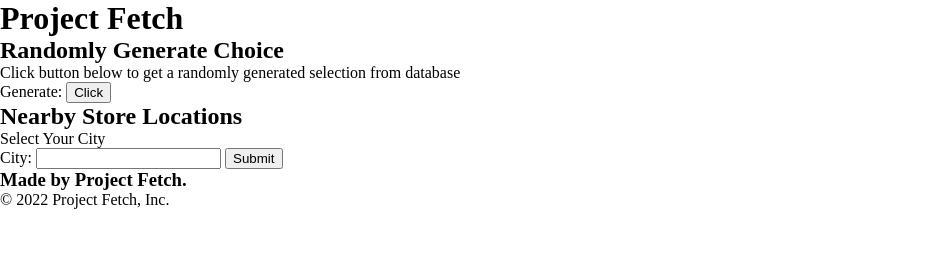
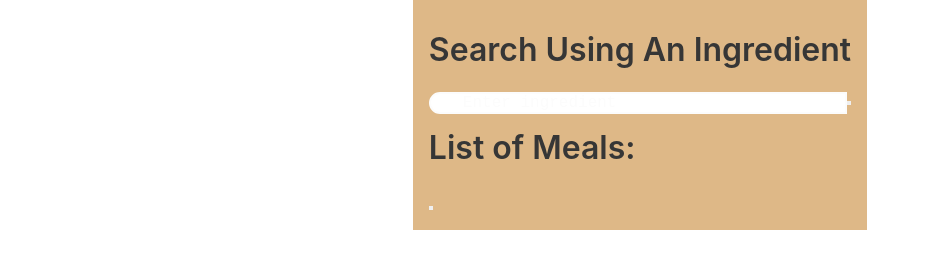
Before and after one commit to nickporjonathan/nujj, a plain HTML site: page index.html in a window 1280 px wide. Shown: the whole page, without its empty margins (0-930 px from the left). Drawn offline with nearby package versions, Linux system fonts and the light colour scheme; files that its build step writes are made by us from their sources.

Commit message:
first css

```diff
--- a/assets/css/style.css
+++ b/assets/css/style.css
@@ -1,3 +1,87 @@
 * {
   margin: 0;
+  padding: 0;
+  box-sizing: border-box;
 }
+
+:root {
+  --russet: #fcfcfc;
+  --russet-dark: #bcbcbc;
+}
+
+body {
+  font-weight: 250;
+  font-size: 1rem;
+  line-height: 1.5;
+  font-family: arial;
+}
+
+/* button */
+.btn {
+  outline: 0;
+  cursor: pointer;
+  font-size: 1rem;
+  font-family: "Courier New", Courier, monospace;
+}
+.text {
+  opacity: 0.5;
+}
+.title {
+  margin-bottom: auto;
+  font-size: large;
+}
+
+/*  */
+.container {
+  min-height: 90vh;
+}
+.meal-wrap {
+  max-width: fit-content;
+  margin: 0 auto;
+  padding: 1rem;
+  background: burlywood;
+  text-align: justify;
+}
+.search-meal {
+  margin: 1rem 0;
+}
+.search-meal cite {
+  font-size: medium;
+}
+.meal-search-field {
+  margin: 1rem 0;
+  display: flex;
+  align-items: center;
+}
+.search-control,
+.search-btn {
+  width: 120%;
+}
+.search-control {
+  padding: 0 2rem;
+  font-size: 1rem;
+  font-family: "Courier New", Courier, monospace;
+  outline: 0rem;
+  border: 2px solid var(--russet);
+  color: var(--russet);
+  border-top-left-radius: 1.8rem;
+  border-bottom-left-radius: 1.8rem;
+}
+.search-control::placeholder {
+  color: var(--russet);
+}
+.search-btn {
+  width: 60px;
+  height: 60px;
+  font-size: 2rem;
+  background: var(--russet);
+  color: aliceblue;
+  border: blue;
+  border-top-right-radius: 1rem;
+  border-bottom-right-radius: 1rem;
+  transition: all 0.5s linear;
+  -moz-transition: all 0.5s linear;
+  -webkit-transition: all 0.5s linear;
+  -ms-transition: all 0.5s linear;
+  -o-transition: all 0.5s linear;
+}
--- a/index.html
+++ b/index.html
@@ -1,52 +1,53 @@
 <!DOCTYPE html>
 <html lang="en">
-<head>
-    <meta charset="UTF-8">
-    <meta http-equiv="X-UA-Compatible" content="IE=edge">
-    <meta name="viewport" content="width=device-width, initial-scale=1.0">
-    <link rel="stylesheet" href="style.css">
-    <link>
-    <link>
-    <title>Project Fetch</title>
-</head>
+  <head>
+    <meta charset="UTF-8" />
+    <meta http-equiv="X-UA-Compatible" content="IE=edge" />
+    <meta name="viewport" content="width=device-width, initial-scale=1.0" />
+    <link rel="stylesheet" href="./assets/css/style.css" />
+    <link
+      rel="stylesheet"
+      href="https://cdn.jsdelivr.net/npm/bulma@0.9.3/css/bulma.min.css"
+    />
+    <title>Find Meal For Your Ingredients</title>
+  </head>
 
+  <body>
+    <div class="container">
+      <div class="meal-wrap">
+        <div class="search-meal">
+          <h2 class="title">Search Using An Ingredient</h2>
+          <div class="meal-search-field">
+            <input
+              type="text"
+              class="search-control"
+              placeholder="Enter ingredient"
+              id="search-input"
+            />
+            <button type="submit" class="search-button btn" id="search-btn">
+              <i class="fas fa-search"></i>
+            </button>
+          </div>
+        </div>
+        <div class="meal-outcome">
+          <h2 class="title">List of Meals:</h2>
+          <div id="meal"></div>
+        </div>
+        <div class="meal-specifics">
+          <!-- Close recipe button -->
+          <button
+            type="button"
+            class="btn recipe-close-btn"
+            id="recipe-close-btn"
+          >
+            <i class="fas fa-times"></i>
+          </button>
+          <!-- meal content -->
+          <div class="meal-specifics-content"></div>
+        </div>
+      </div>
+    </div>
 
-<body>
-  <!-- Header -->
-    <header>
-        <h1>
-          Project Fetch
-        </h1>
-    </header>
-  <!-- Header end-->
-
-  <!-- Random Choice -->
-<div>
-  <h2>Randomly Generate Choice</h2>
-    <p>Click button below to get a randomly generated selection from database </p>
-      <label>Generate:</label>
-        <button>Click</button>
-</div>
-
-  <!-- Location of Stores Nearby -->
-<div>
-  <h2>Nearby Store Locations</h2>
-    <p>Select Your City</p>
-      <label>City:</label>
-        <input>
-          <button>Submit</button>
-</div>
-
- <!-- Footer -->
- <footer>
-    <h3> Made by Project Fetch.</h3>
-    <div>
-      &copy; 2022 Project Fetch, Inc.
-    </div>
-  </footer>
-  <!-- Footer end -->
-
-  <script>src="./assets/js/homepage.js"</script>
-
-</body>
+    <script src="./assets/js/script.js"></script>
+  </body>
 </html>
```
